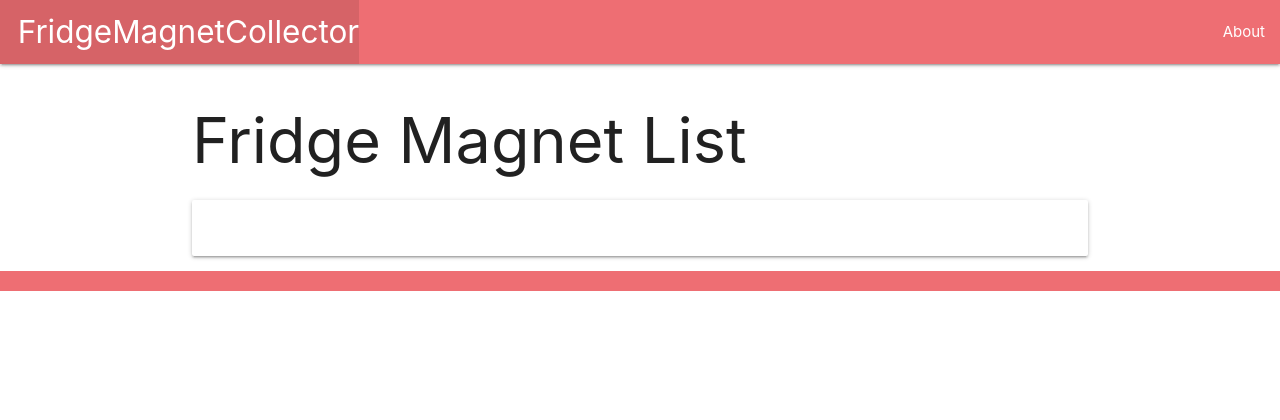
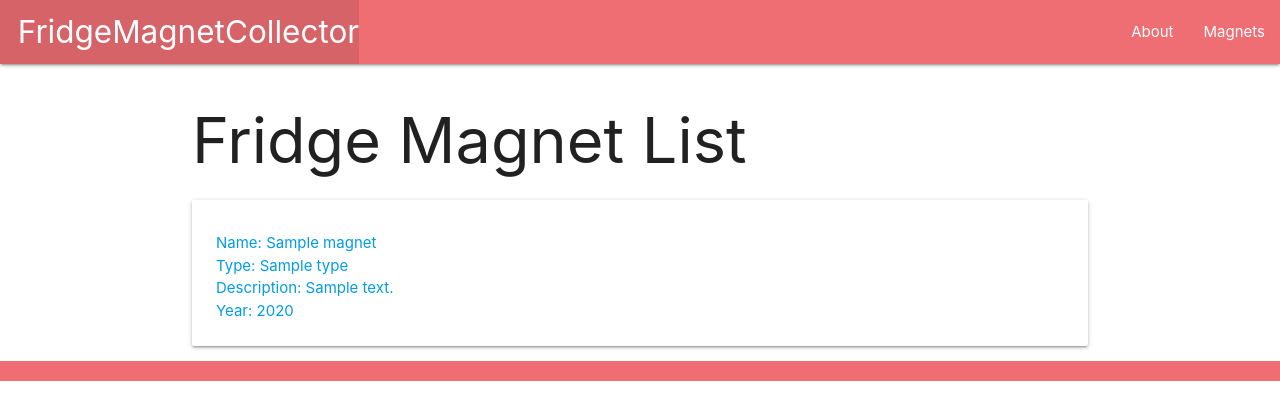
Before and after one commit to hnhtran/fridge-magnet-collector, a Django app: template main_app/templates/magnets/index.html in a window 1280 px wide. Shown: the top 420 px of the page. Run offline with Django 4.2, Linux system fonts and the light colour scheme; the template is opened without the code that fills it: most values are stand-ins (such as "Sample title", 1, 10 or a date in 2020).

Commit message:
views and urls update

```diff
--- a/main_app/templates/base.html
+++ b/main_app/templates/base.html
@@ -16,6 +16,7 @@
         </ul>
         <ul class="right">
           <li><a href="/about">About</a></li>
+          <li><a href="/magnets">Magnets</a></li>
         </ul>
       </div>
     </nav>
--- a/main_app/templates/magnets/index.html
+++ b/main_app/templates/magnets/index.html
@@ -5,11 +5,14 @@
 
 {% for magnet in magnets %}
   <div class="card">
-    <!-- <a href="/cats/{{ cat.id }}" -->
-    <a href="">
+    <a href="/magnets/{{ magnet.id }}">
+    <!-- <a href=""> -->
       <div class="card-content">
         <span class="card-title"></span>
-        <p></p>
+        <p>Name: {{ magnet.name }}</p>
+        <p>Type: {{ magnet.type }}</p>
+        <p>Description: {{ magnet.description }}</p>
+        <p>Year: {{ magnet.year }}</p>
       </div>
   </a>
   </div>
--- a/main_app/urls.py
+++ b/main_app/urls.py
@@ -2,5 +2,8 @@ from django.urls import path
 from . import views
 
 urlpatterns = [
-    path('', views.home, name='home')
+    path('', views.home, name='home'),
+    path('about/', views.about, name='about'),
+    path('magnets/', views.magnets_index, name='index'),
+    path('magnets/<int:magnet_id>', views.magnets_detail, name='detail')
 ]
```
Also changed, not shown: main_app/views.py (+10 -9 lines).
